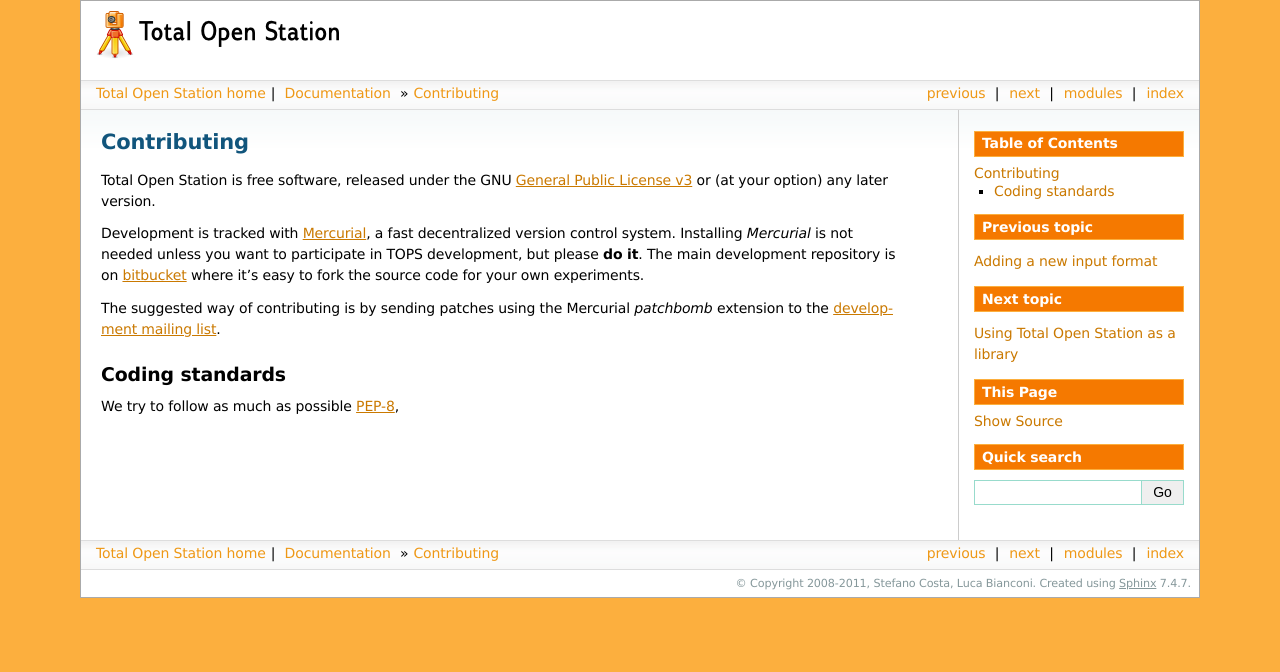
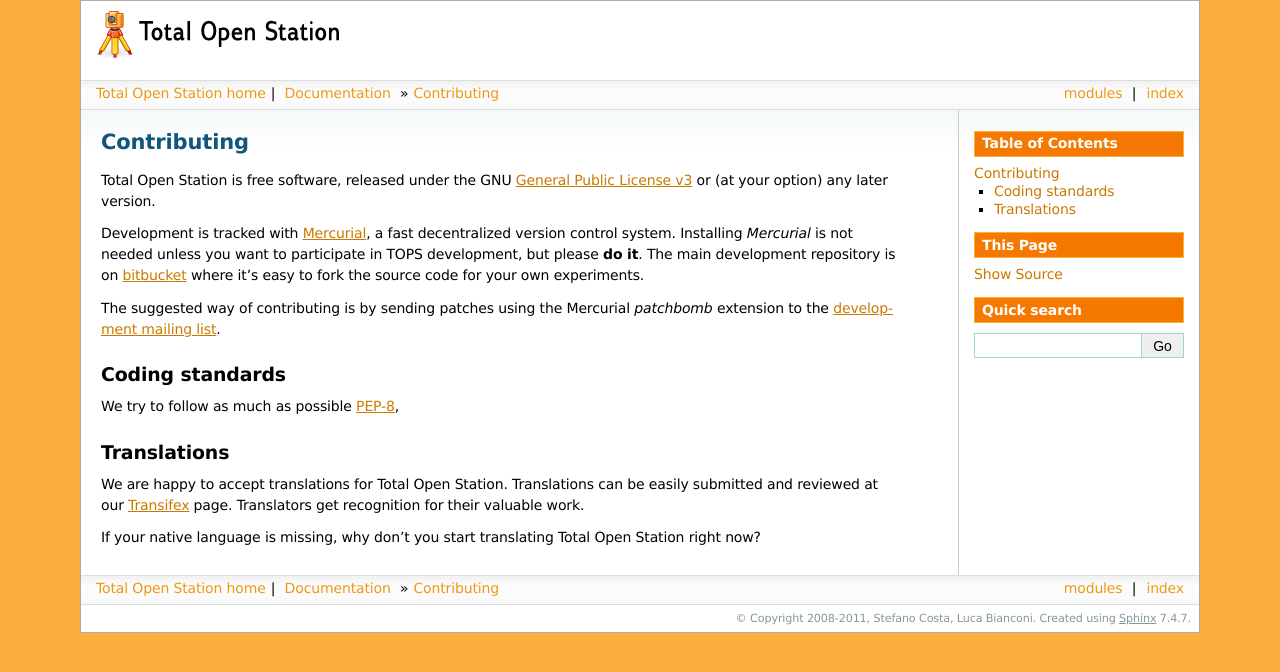
Before and after one commit to totalopenstation/totalopenstation, a Sphinx documentation site: the page built from docs/contributing.txt, in a window 1280 px wide. Shown: the top 672 px of the page. Built offline with Sphinx 7.4.7, drawn with Linux system fonts in a browser that asks for light colours; formulas are drawn with MathJax 3; pages that are not in the unit, such as notebooks, are missing from menus.

Commit message:
Update documentation with info about submitting and releasing translations

```diff
--- a/docs/contributing.txt
+++ b/docs/contributing.txt
@@ -23,9 +23,22 @@
 
 .. _`development mailing list`: https://lists.berlios.de/mailman/listinfo/tops-dev
 
+
 Coding standards
 ================
 
 We try to follow as much as possible PEP-8_,
 
 .. _PEP-8: http://www.python.org/dev/peps/pep-0008/
+
+Translations
+============
+
+We are happy to accept translations for Total Open
+Station. Translations can be easily submitted and reviewed at our
+Transifex_ page. Translators get recognition for their valuable work.
+
+If your native language is missing, why don't you start translating
+Total Open Station right now?
+
+.. _Transifex: https://www.transifex.com/projects/p/totalopenstation/resource/totalopenstation-app/
```
Also changed, not shown: docs/contents.txt (+10 -5 lines), docs/release.txt (added, +21 -0 lines).
